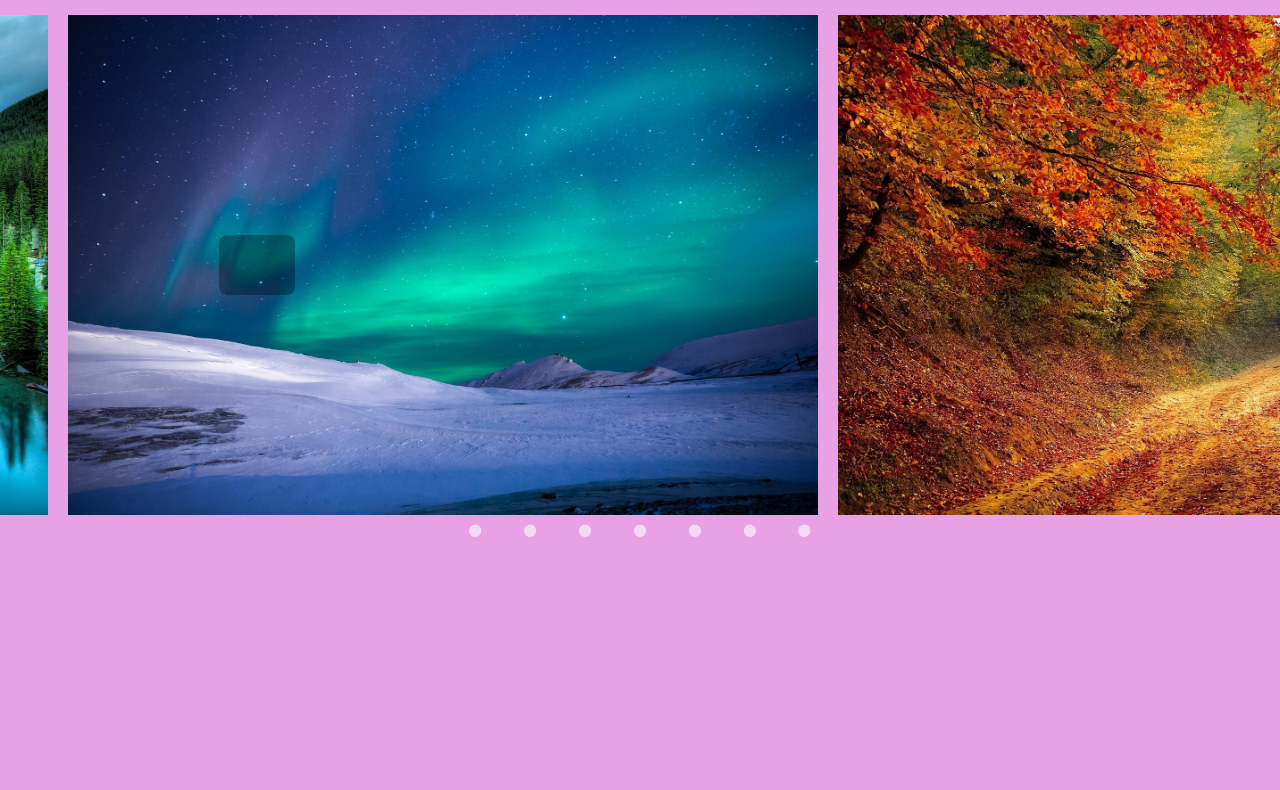
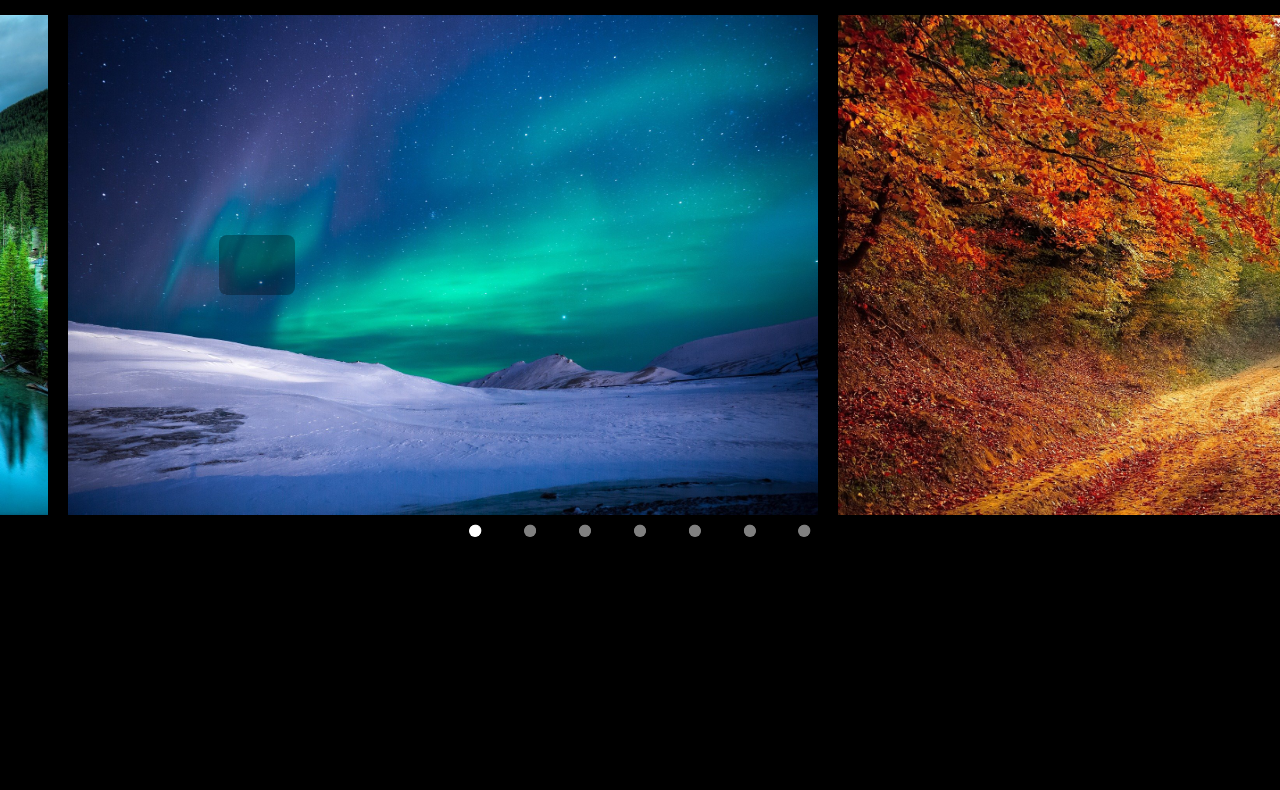
Before and after one commit to PharadolBrown/imageSlider, a plain HTML site: page index.html in a window 1280 px wide. Shown: the part 72-862 px from the top of the page. Drawn offline with Linux system fonts and the light colour scheme.

Commit message:
complete js

```diff
--- a/app.js
+++ b/app.js
@@ -39,30 +39,42 @@ for (let index = 0; index < numberOfImages; index++) {
   circleBtn = document.createElement("i");
   circleBtn.classList.add("fas");
   circleBtn.classList.add("fa-circle");
-  circleBtn.setAttribute("id", index+1);
+  circleBtn.setAttribute("id", index + 1);
   circleBtnContainer.append(circleBtn);
 }
 const circleBtns = document.querySelectorAll(".fa-circle");
-console.log(circleBtns)
+console.log(circleBtns);
 
 //Counter
 let counter = 1;
-console.log("counter : "+counter)
-
+console.log("start counter : " + counter);
 
 function clickCircleBtn(event) {
-  event.target.classList.add("clicked");
+  // event.target.classList.add("clicked");
   slideImages(event.target.id);
   carouselSlide.style.transition = "transform 0.5s ease-in-out";
-  console.log("circli count from " + counter);
-  counter=event.target.id;
-  console.log("circli count to "+counter);
+  console.log("circle count from " + counter);
+  counter = event.target.id;
+  console.log("circle count to " + counter);
+  focusCircleBtn();
 }
 
-circleBtns.forEach((btn)=>{
-  btn.addEventListener('click',clickCircleBtn);
-})
+function focusCircleBtn() {
+  for (let index = 1; index <= numberOfImages; index++) {
+    console.log("counter : " + counter + " ==== " + index + " ?");
+    if (counter == index) {
+      console.log("---- true : " + index);
+      circleBtns[index - 1].classList.add("now");
+    }else{
+      circleBtns[index - 1].classList.remove("now");
+    }
+  }
+}
 
+circleBtns.forEach((btn) => {
+  btn.addEventListener("click", clickCircleBtn);
+  //
+});
 
 const carouselImages = document.querySelectorAll(".carousel-slide img");
 
@@ -70,12 +82,13 @@ const carouselImages = document.querySelectorAll(".carousel-slide img");
 const prevBtn = document.querySelector("#prevBtn");
 const nextBtn = document.querySelector("#nextBtn");
 
-
 let sizeContainer = carouselContainer.clientWidth;
 
 function slideImages(count) {
+  console.log(" now counter : " + count);
   carouselSlide.style.transform =
     "translateX(" + -sizeContainer * count + "px)";
+  focusCircleBtn();
 }
 slideImages(counter);
 
@@ -83,9 +96,9 @@ slideImages(counter);
 nextBtn.addEventListener("click", () => {
   if (counter >= carouselImages.length - 1) return;
   carouselSlide.style.transition = "transform 0.5s ease-in-out";
-  console.log("from counter : "+counter+"next");
+  console.log("from counter : " + counter + "next");
   counter++;
-  console.log("to counter " + counter+"next");
+  console.log("to counter " + counter + "next");
   carouselSlide.style.transform = slideImages(counter);
 });
 
@@ -100,7 +113,7 @@ prevBtn.addEventListener("click", () => {
 
 // Carousel Images
 carouselSlide.addEventListener("webkitTransitionEnd", () => {
-  console.log("start transition working");
+  // console.log("start transition working");
   if (carouselImages[counter].id === "lastClone") {
     console.log("transition slide is working");
     console.log(carouselImages[counter]);
--- a/style.css
+++ b/style.css
@@ -4,7 +4,7 @@
   box-sizing: border-box;
 }
 body {
-  background-color: rgb(231, 161, 228);
+  background-color:#000;
   overflow-x: hidden;
   padding-bottom: 500px;
   /* place-items: center; */
@@ -77,7 +77,7 @@ h1 {
   color: #fff;
   font-size: 12px;
   font-weight: 400;
-  opacity: 0.6;
+  opacity: 0.5;
   transition: all 0.3s;
   background-color: #fff;
   border-radius: 50%;
@@ -85,8 +85,8 @@ h1 {
 .circleBtnContainer i:hover {
   opacity: 1;
 }
-.circleBtnContainer i::after {
-  background-color: red;
+.circleBtnContainer .now {
+    opacity: 1;
 }
 /* responsive  */
 @media only screen and (max-width: 1025px) {
```
